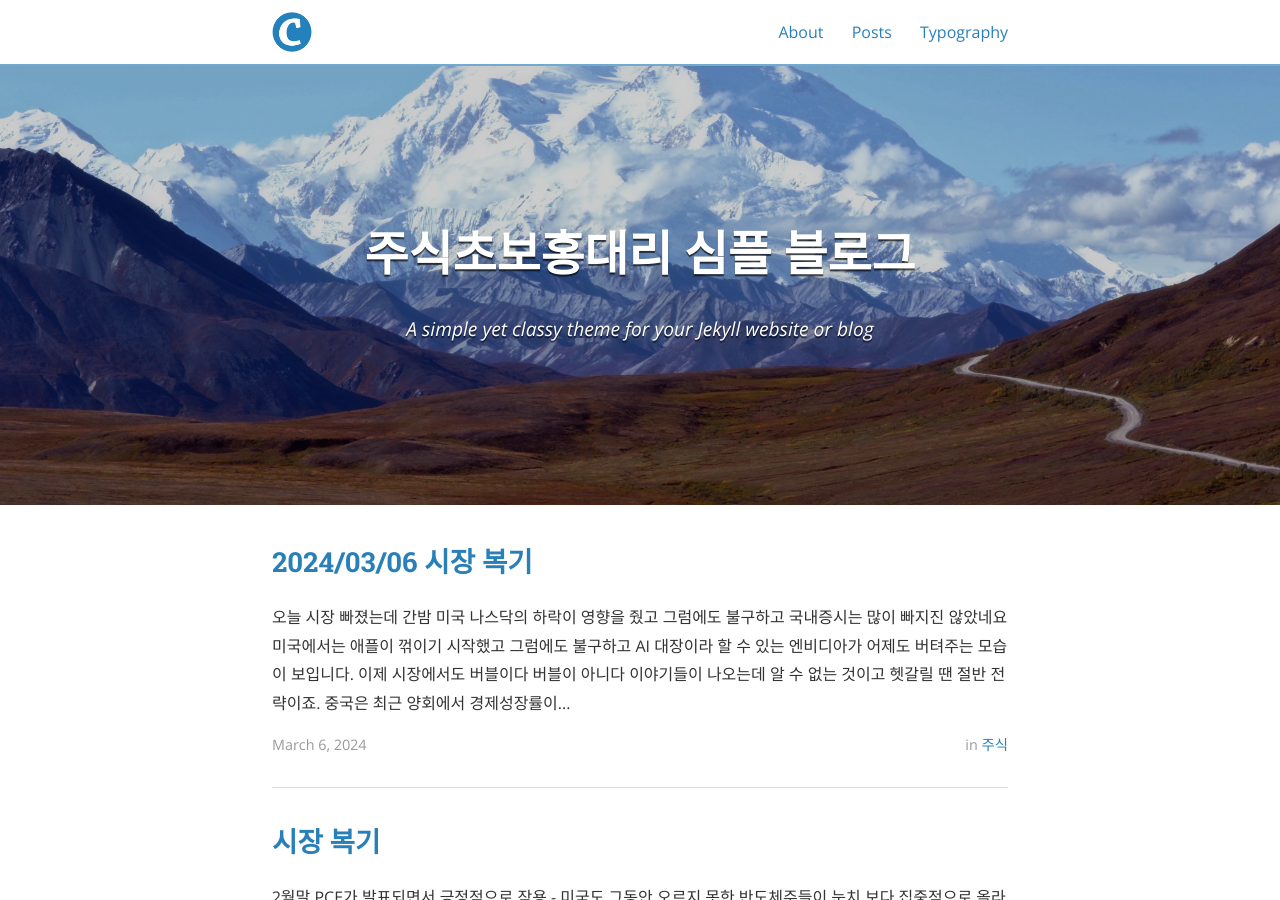
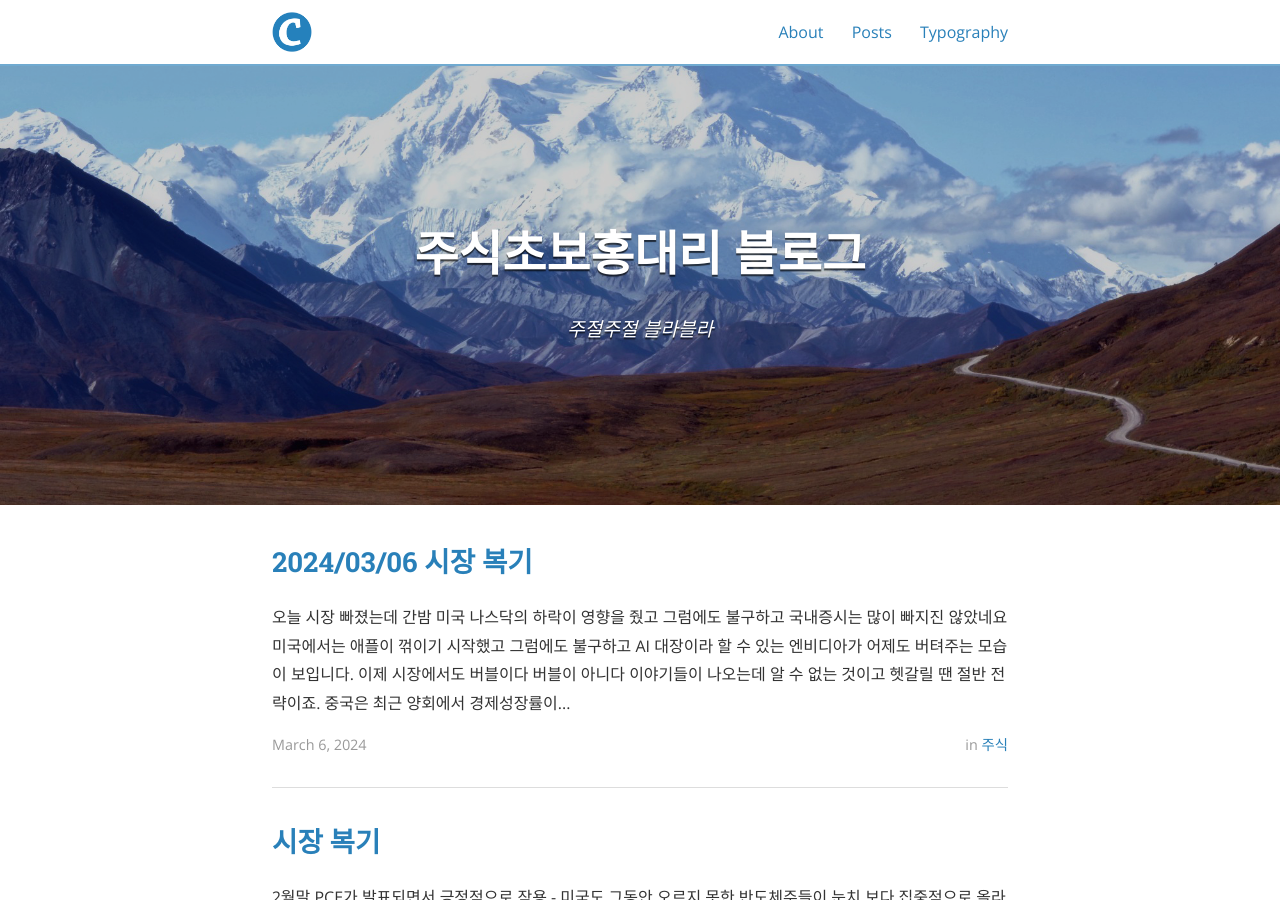
Before and after one commit to stockcal/stockcal.github.io, a Jekyll site: the page built from index.html, in a window 1280 px wide and 900 px high. Built offline with Jekyll 4.4.1, drawn with Linux system fonts in a browser that asks for light colours; nearby versions of some CDN libraries; the list of posts is cut into pages by our own code; some of the changed text lies outside the part shown.

Commit message:
Update _config.yml

```diff
--- a/_config.yml
+++ b/_config.yml
@@ -9,15 +9,11 @@ exclude:
   - "/vendor/"
 
 # Site settings
-title: 주식초보홍대리 심플 블로그
-subtitle: "A simple yet classy theme for your Jekyll website or blog"
+title: 주식초보홍대리 블로그
+subtitle: "주절주절 블라블라"
 email: stocknovicehong@gmail.com
 name: 주식초보홍대리
-description: >
-  A simple yet classy theme for your Jekyll website or blog.
-# Base URL of site (i.e. /blog). It should always start with a slash,
-# and never end with a slash. Set it to a blank value if hosting at the
-# root of your server.
+description: 주절주절 블라블라
 baseurl: "" # the subpath of your site, e.g. /blog/
 url: "" # the base hostname & protocol for your site
 cover: "/assets/header_image.jpg"
```
